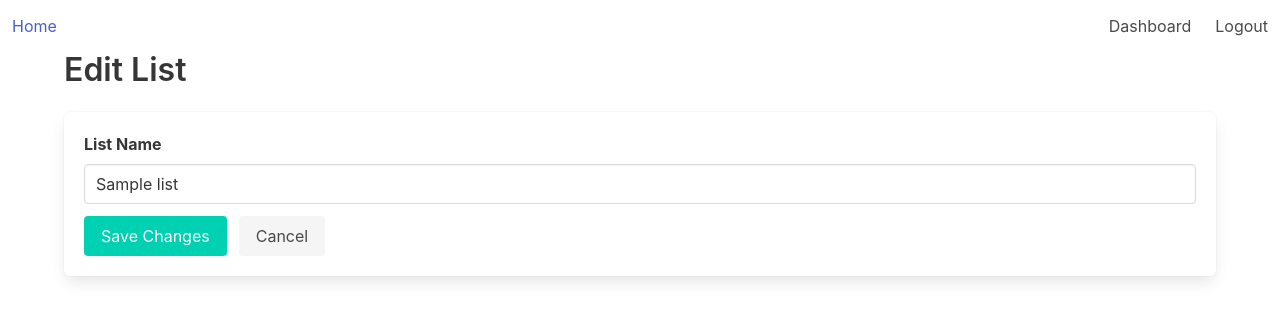
After one commit to thuinanutshell/task-management-app, a Flask app: page /edit_list/1 in a window 1280 px wide. The commit adds this page. Shown: the top 321 px of the page. Run offline with Flask 3, Linux system fonts and the light colour scheme; a user stored in the database is signed in; tables that the repository leaves empty hold one stand-in row (values such as "Sample post").

Commit message:
feat: add core functionalities

```diff
--- a/backend/app.py
+++ b/backend/app.py
@@ -1,12 +1,25 @@
 from flask import Flask
-from models import db
+from flask_login import LoginManager
+from models import db, User
 from auth import auth as auth_bp
 from lists import lists as lists_bp
 from items import items as items_bp
+from dotenv import load_dotenv
+import os
 
 app = Flask(__name__)
 app.config['SQLALCHEMY_DATABASE_URI'] = 'sqlite:///db.sqlite'
+app.config['SECRET_KEY'] = os.getenv('SECRET_KEY')
 db.init_app(app)
+
+# Initialize Flask-Login
+login_manager = LoginManager()
+login_manager.login_view = 'auth.login'
+login_manager.init_app(app)
+
+@login_manager.user_loader
+def load_user(user_id):
+    return User.query.get(int(user_id))
 
 app.register_blueprint(auth_bp)
 app.register_blueprint(lists_bp)
--- a/backend/lists.py
+++ b/backend/lists.py
@@ -1,4 +1,5 @@
-from flask import Blueprint, render_template
+from flask import Blueprint, render_template, request, redirect, url_for
+from flask_login import login_required, current_user
 from models import db, Lists
 
 lists = Blueprint('lists', __name__)
@@ -8,8 +9,45 @@ def index():
     return render_template("index.html")
 
 @lists.route('/dashboard')
+@login_required
 def dashboard():
-    return render_template("dashboard.html")
+    user_lists = Lists.query.filter_by(user_id=current_user.id).all()
+    return render_template("dashboard.html", lists=user_lists)
+
+@lists.route('/create_list', methods=['POST'])
+@login_required
+def create_list():
+    list_name = request.form.get('list_name')
+    if list_name:
+        new_list = Lists(list_name=list_name, user_id=current_user.id)
+        db.session.add(new_list)
+        db.session.commit()
+    return redirect(url_for('lists.dashboard'))
+
+@lists.route('/edit_list/<int:list_id>', methods=['GET', 'POST'])
+@login_required
+def edit_list(list_id):
+    list_item = Lists.query.get_or_404(list_id)
+    if request.method == 'POST':
+        list_item.list_name = request.form.get('list_name')
+        db.session.commit()
+        return redirect(url_for('lists.dashboard'))
+    return render_template('edit_list.html', list=list_item)
+
+@lists.route('/delete_list/<int:list_id>')
+@login_required
+def delete_list(list_id):
+    list_item = Lists.query.get_or_404(list_id)
+    if list_item.user_id == current_user.id:
+        db.session.delete(list_item)
+        db.session.commit()
+    return redirect(url_for('lists.dashboard'))
+
+@lists.route('/view_list/<int:list_id>')
+@login_required
+def view_list(list_id):
+    list_item = Lists.query.get_or_404(list_id)
+    return render_template('view_list.html', list=list_item)
 
 @lists.route('/profile')
 def profile():
--- /dev/null
+++ b/backend/scripts.py
@@ -0,0 +1,2 @@
+import secrets
+print(secrets.token_hex(16))
--- a/backend/templates/base.html
+++ b/backend/templates/base.html
@@ -3,42 +3,36 @@
   <head>
     <meta charset="utf-8" />
     <meta name="viewport" content="width=device-width, initial-scale=1" />
-    <title>Hierarchical To-do List</title>
+    <title>Hierarchical Todo List</title>
     <link
       rel="stylesheet"
-      href="https://cdnjs.cloudflare.com/ajax/libs/bulma/0.7.2/css/bulma.min.css"
+      href="https://cdn.jsdelivr.net/npm/bulma@0.9.4/css/bulma.min.css"
     />
   </head>
   <body>
-    <section class="hero is-primary is-fullheight">
-      <div class="hero-head">
-        <nav class="navbar">
-          <div id="navbarMenuHeroA" class="navbar-menu">
+    <nav class="navbar" role="navigation" aria-label="main navigation">
+      <div class="navbar-brand">
+        <a class="navbar-item" href="{{ url_for('lists.index') }}"> Home </a>
+      </div>
+      <div class="navbar-menu">
         <div class="navbar-end">
-              <a href="{{ url_for('lists.index') }}" class="navbar-item">
-                Home
-              </a>
-              <a href="{{ url_for('lists.profile') }}" class="navbar-item">
-                Profile
-              </a>
-              <a href="{{ url_for('auth.login') }}" class="navbar-item">
-                Login
-              </a>
-              <a href="{{ url_for('auth.signup') }}" class="navbar-item">
-                Sign Up
+          {% if current_user.is_authenticated %}
+          <a href="{{ url_for('lists.dashboard') }}" class="navbar-item">
+            Dashboard
           </a>
           <a href="{{ url_for('auth.logout') }}" class="navbar-item">
             Logout
           </a>
+          {% else %}
+          <a href="{{ url_for('auth.login') }}" class="navbar-item"> Login </a>
+          <a href="{{ url_for('auth.signup') }}" class="navbar-item">
+            Sign Up
+          </a>
+          {% endif %}
         </div>
       </div>
     </nav>
-      </div>
-      <div class="hero-body">
-        <div class="container has-text-centered">
+
     {% block content %} {% endblock %}
-        </div>
-      </div>
-    </section>
   </body>
 </html>
--- /dev/null
+++ b/backend/templates/edit_list.html
@@ -0,0 +1,32 @@
+{% extends "base.html" %} {% block content %}
+<div class="container">
+  <h1 class="title">Edit List</h1>
+
+  <div class="box">
+    <form method="POST">
+      <div class="field">
+        <label class="label">List Name</label>
+        <div class="control">
+          <input
+            class="input"
+            type="text"
+            name="list_name"
+            value="{{ list.list_name }}"
+          />
+        </div>
+      </div>
+
+      <div class="field is-grouped">
+        <div class="control">
+          <button class="button is-primary">Save Changes</button>
+        </div>
+        <div class="control">
+          <a href="{{ url_for('lists.dashboard') }}" class="button is-light"
+            >Cancel</a
+          >
+        </div>
+      </div>
+    </form>
+  </div>
+</div>
+{% endblock %}
```
Also changed, not shown: backend/auth.py (+39 -2 lines), backend/init_db.py (added, +9 -0 lines), backend/items.py (+26 -2 lines), backend/models.py (+9 -7 lines), backend/requirements.txt (+6 -3 lines), backend/templates/add_item.html (added, +35 -0 lines), backend/templates/dashboard.html (+94 -0 lines), backend/templates/signup.html (+9 -15 lines), backend/templates/view_list.html (added, +28 -0 lines), 1 other file. Lines whose indentation alone changed are shown as unchanged.
